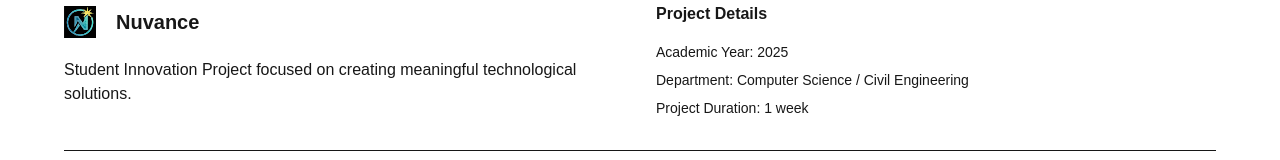
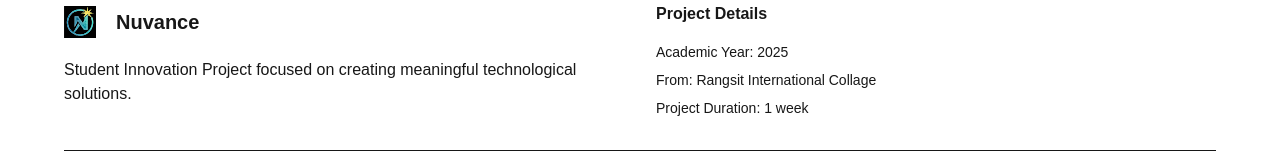
Before and after one commit to jj-9902/nuvance, a Next.js app: page / in a window 1280 px wide. Shown: the part 3098-3258 px from the top of the page. Built offline with nearby package versions, Linux system fonts and the light colour scheme.

Commit message:
change footer text

```diff
--- a/app/sections/footer.tsx
+++ b/app/sections/footer.tsx
@@ -43,7 +43,7 @@ const FooterSection = () => {
             <h4 className="font-semibold">Project Details</h4>
             <div className="space-y-2 text-sm text-muted-foreground">
               <p>Academic Year: 2025</p>
-              <p>Department: Computer Science / Civil Engineering</p>
+              <p>From: Rangsit International Collage</p>
               <p>Project Duration: 1 week</p>
             </div>
           </div>
```
